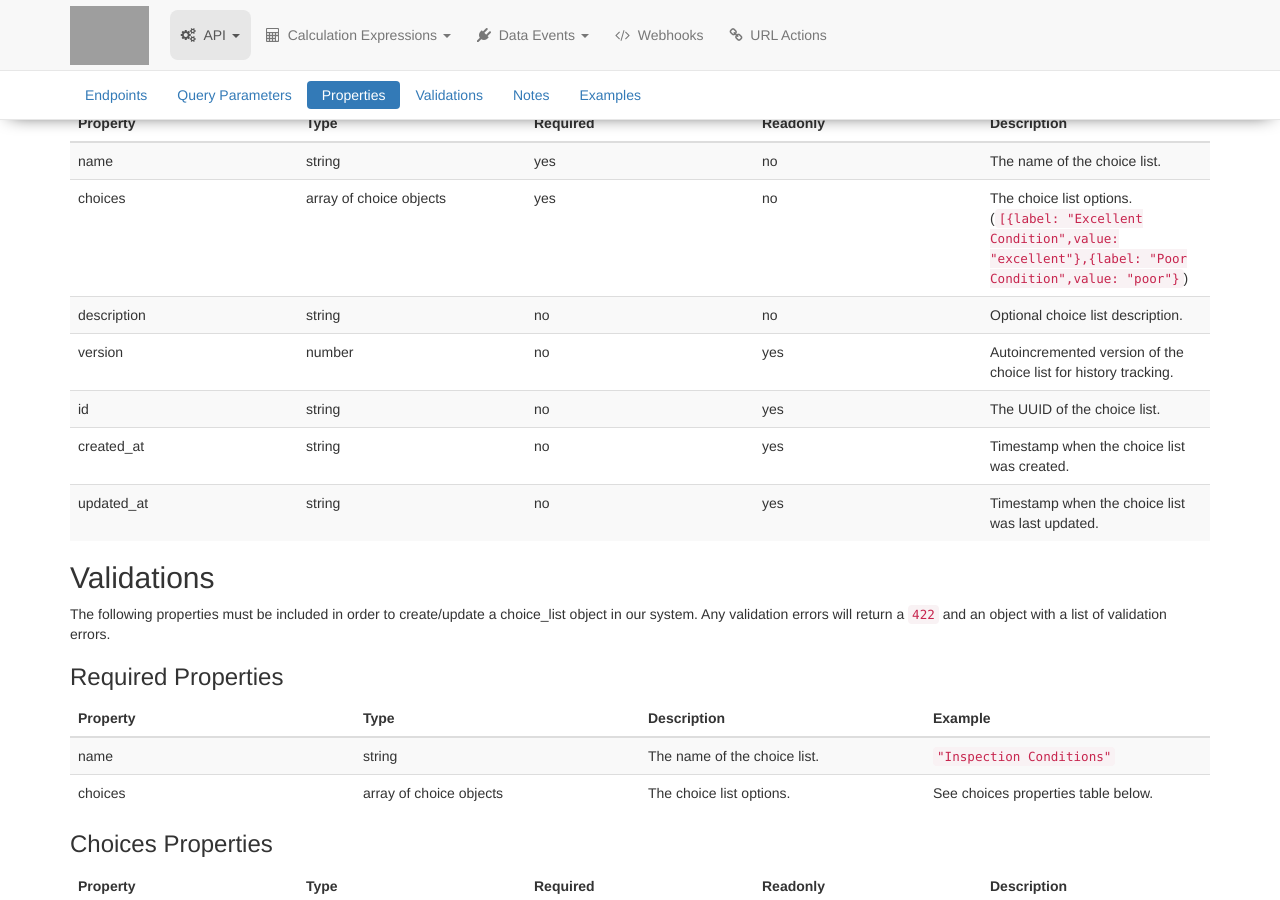
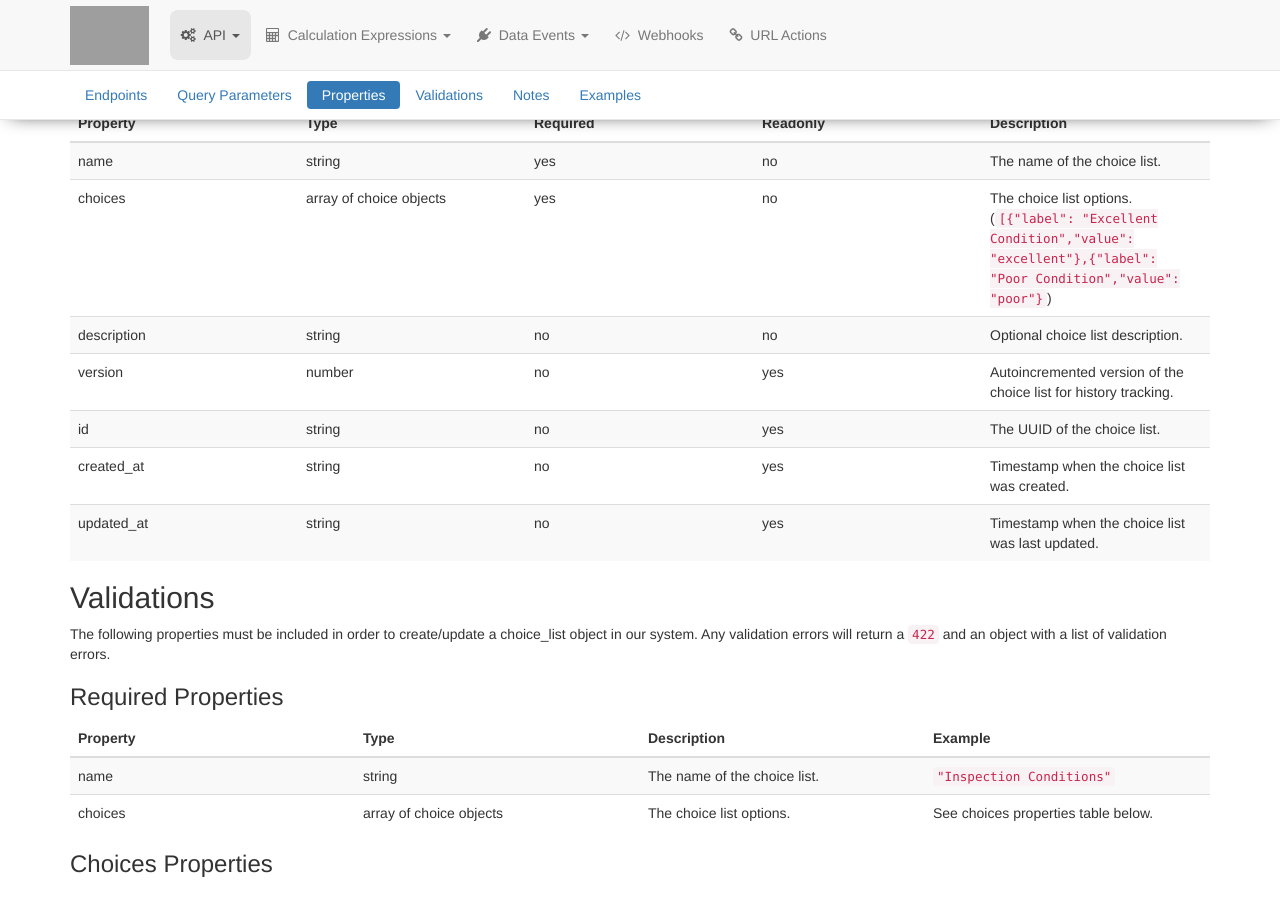
Before and after one commit to rylincoln/developer.fulcrumapp.com, a Jekyll site: the page built from _endpoints/choice-lists.md, in a window 1280 px wide and 900 px high, scrolled down 717 px. Built offline with Jekyll 4.4.1, drawn with Linux system fonts in a browser that asks for light colours; nearby versions of some CDN libraries; grey boxes are pictures that could not be loaded.

```diff
--- a/_endpoints/choice-lists.md
+++ b/_endpoints/choice-lists.md
@@ -43,7 +43,7 @@ The Choice Lists API gives you access to the [choice lists](http://www.fulcrumap
 | Property | Type | Required | Readonly | Description |
 |----------|------|----------|----------|-------------|
 | name | string | yes | no | The name of the choice list. |
-| choices | array of choice objects | yes | no | The choice list options. (`[{label: "Excellent Condition",value: "excellent"},{label: "Poor Condition",value: "poor"}`) |
+| choices | array of choice objects | yes | no | The choice list options. (`[{"label": "Excellent Condition","value": "excellent"},{"label": "Poor Condition","value": "poor"}`) |
 | description | string | no | no | Optional choice list description. |
 | version | number | no | yes | Autoincremented version of the choice list for history tracking. |
 | id | string | no | yes | The UUID of the choice list. |
```
